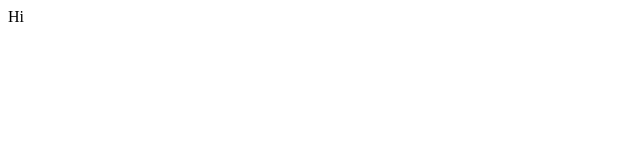
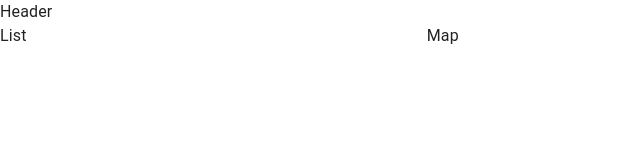
Before and after one commit to bieeeee/api-practice, a React (Create React App) app in the folder travel-advisor/: page / in a window 1280 px wide. Shown: the top 160 px of the page, without its empty margins (0-640 px from the left). Built offline with nearby package versions, Linux system fonts and the light colour scheme.

Commit message:
Set up landing page layout

```diff
--- a/travel-advisor/src/App.js
+++ b/travel-advisor/src/App.js
@@ -1,10 +1,23 @@
 import React from 'react';
+import { CssBaseline, Grid } from '@mui/material';
+import Header from './components/Header/Header';
+import List from './components/List/List';
+import Map from './components/Map/Map';
 
 const App = () => {
-  return(
-    <div>
-      Hi
-    </div>
+  return (
+    <>
+      <CssBaseline />
+      <Header />
+      <Grid container spacing={3} style={{ width: "100%" }}>
+        <Grid item xs={12} md={4}>
+          <List />
+        </Grid>
+        <Grid item xs={12} md={8}>
+          <Map />
+        </Grid>
+      </Grid>
+    </>
   )
 }
 
```
